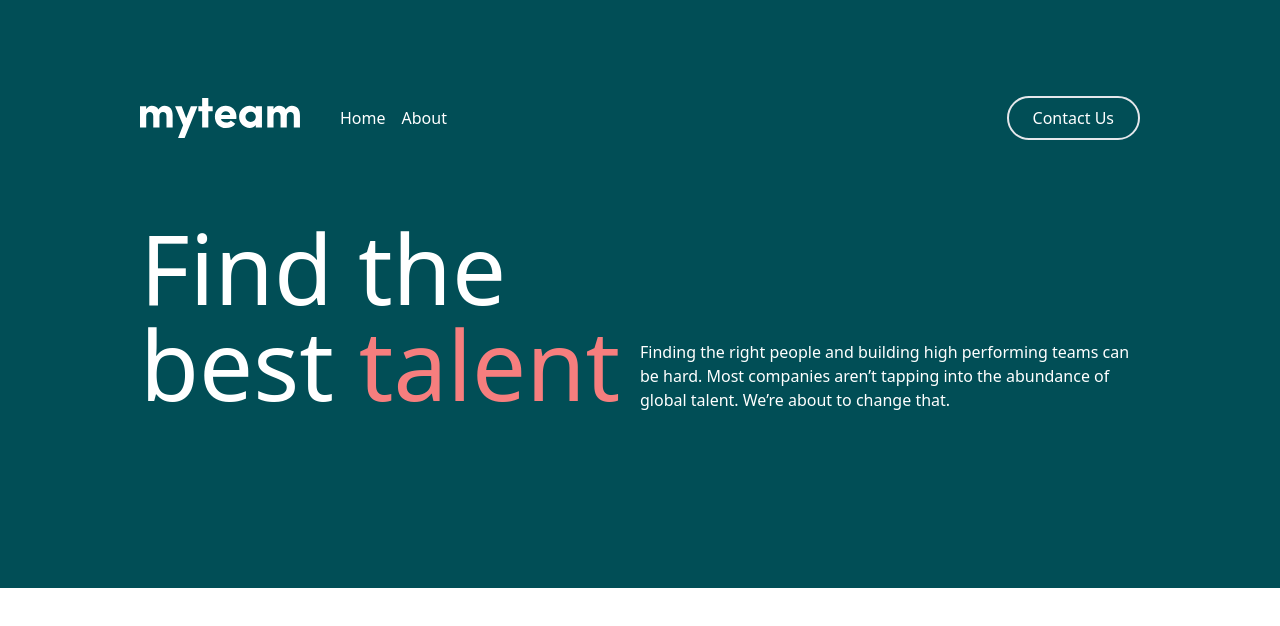
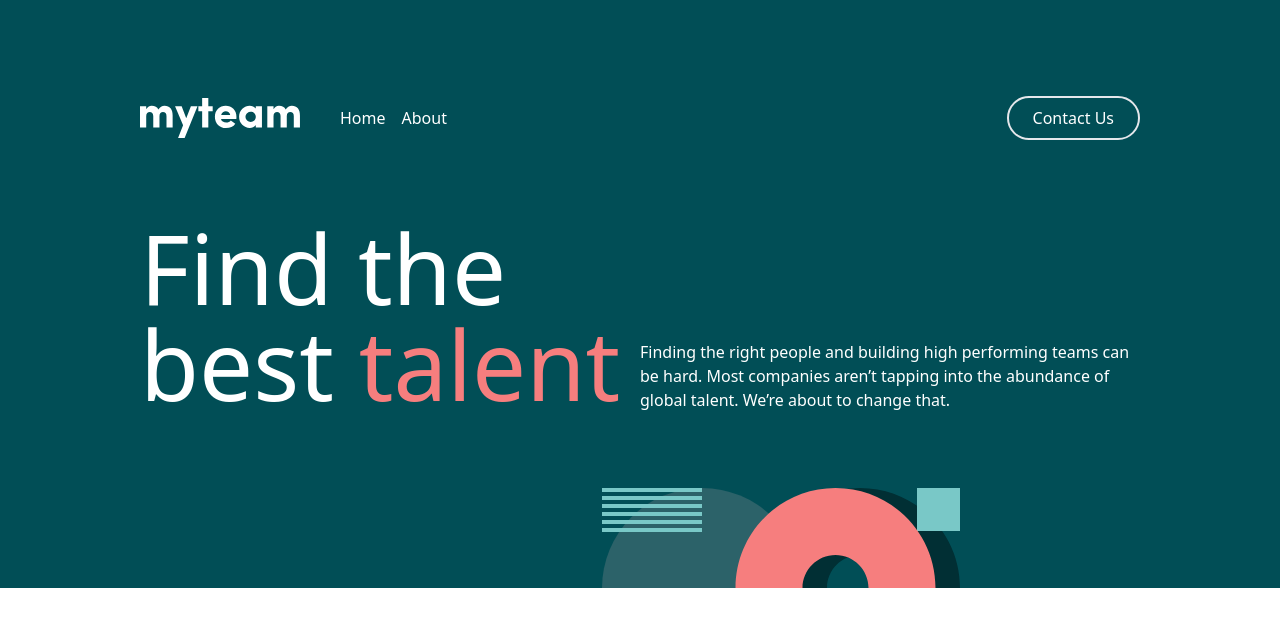
Before and after one commit to JAldo1980/myTeam-recruitment, a React (Vite) app: page / in a window 1280 px wide. Shown: the top 626 px of the page. Built offline with nearby package versions, Linux system fonts and the light colour scheme.

Commit message:
image placement

```diff
--- a/src/components/ContainerOne.jsx
+++ b/src/components/ContainerOne.jsx
@@ -3,7 +3,14 @@ import React from "react";
 const ContainerOne = ({ children }) => {
   return (
     <>
-      <div className="w-full containerOne-bg p-4">{children}</div>
+      <div className="w-full containerOne-bg p-4 relative">
+        {children}
+        <img
+          src="/public/bg-pattern-home-2.svg"
+          className="absolute bottom-0 right-1/4"
+          alt="background-image"
+        />
+      </div>
     </>
   );
 };
--- a/src/components/Hero.jsx
+++ b/src/components/Hero.jsx
@@ -5,7 +5,7 @@ const Hero = () => {
     <>
       <div className="text-container grid grid-cols-2 pb-40">
         <div>
-          <h1 className="text-8xl text-white">
+          <h1 className="text-8xl text-white z-10">
             Find the best <span className="custom-color">talent</span>
           </h1>
         </div>
```
